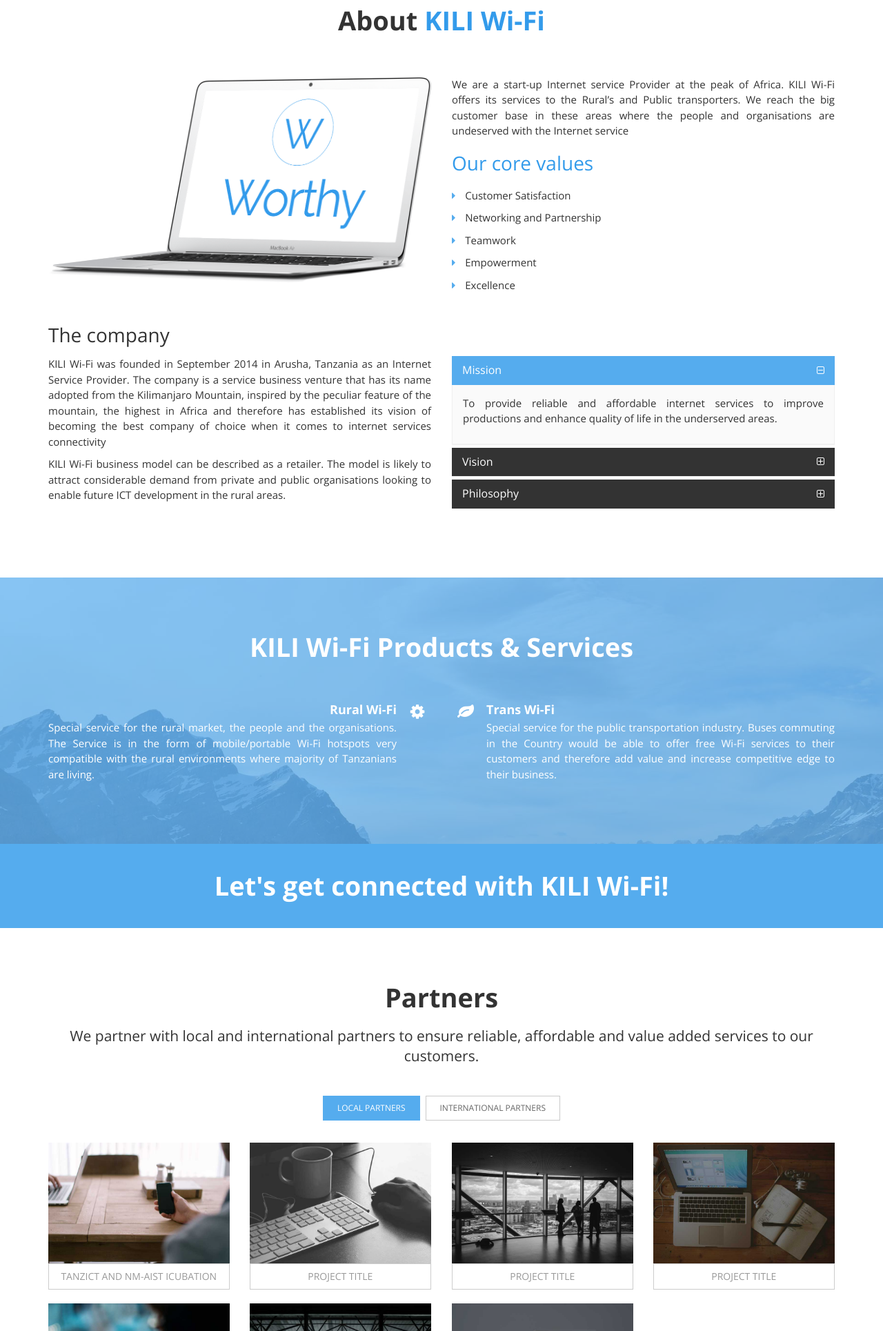
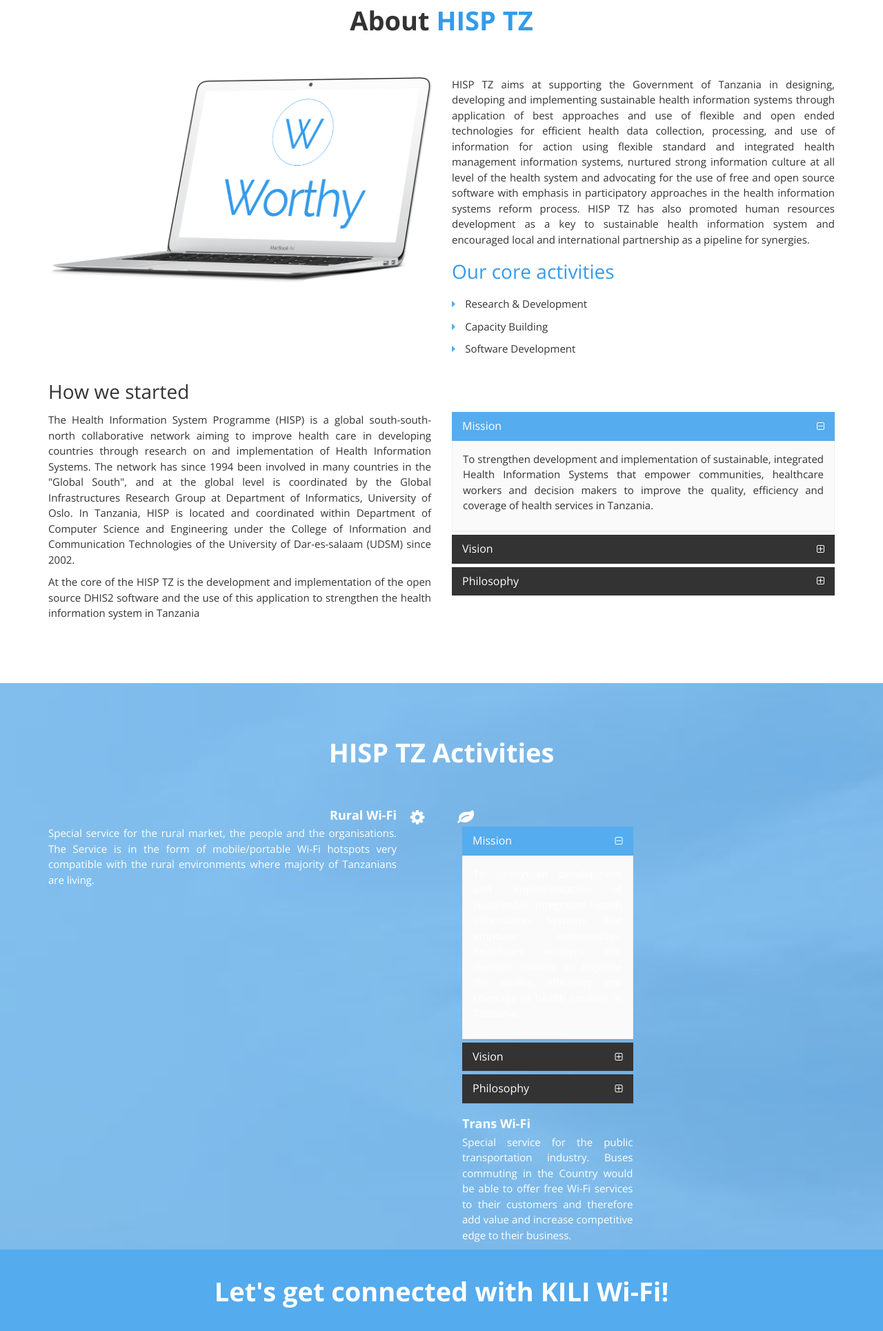
Before and after one commit to bentom/hisptz, a plain HTML site: page index.html in a window 1280 px wide. Shown: the part 871-2800 px from the top of the page at 69% size. Drawn offline with nearby package versions, Linux system fonts and the light colour scheme.

Commit message:
Updated home and about pages

```diff
--- a/index.html
+++ b/index.html
@@ -5,7 +5,7 @@
     <!--<![endif]-->
     <head>
         <meta charset="utf-8">
-		<title>KILI Wi-Fi | be connected everywhere!</title>
+        <title>HISP | Tanzania</title>
         <meta name="description" content="Worthy a Bootstrap-based, Responsive HTML5 Template">
         <meta name="author" content="htmlcoder.me">
 
@@ -58,8 +58,8 @@
 
                             <!-- name-and-slogan -->
                             <div class="site-name-and-slogan smooth-scroll">
-                                    <div class="site-name"><a href="#banner">KILI Wi-Fi</a></div>
-                                    <div class="site-slogan">Be connected everywhere!</div>
+                                <div class="site-name"><a href="#banner">HISP Tanzania</a></div>
+                                <div class="site-slogan">Health Information System Programme</div>
                             </div>
 
                         </div>
@@ -96,9 +96,10 @@
                                             <ul class="nav navbar-nav navbar-right">
                                                 <li class="active"><a href="#banner">home</a></li>
                                                 <li><a href="#about">about</a></li>
-                                                    <li><a href="#services">services</a></li>
+                                                <li><a href="#services">activities</a></li>
                                                 <li><a href="#portfolio">partners</a></li>
-                                                    <li><a href="#clients">testimonials</a></li>
+                                                <li><a href="#clients">team</a></li>
+                                                <li><a href="#portfolio">partners</a></li>
                                                 <li><a href="#contact">contact</a></li>
                                             </ul>
                                         </div>
@@ -127,7 +128,7 @@
                 <div class="container">
                     <div class="row">
                         <div class="col-md-8 col-md-offset-2 object-non-visible" data-animation-effect="fadeIn">
-                                <h1 class="text-center">We are <span>KILI Wi-Fi</span></h1>
+                            <h1 class="text-center">We are <span>HISP Tanzania</span></h1>
                             <p class="lead text-center">Fastest Internet wherever you are!<br>
                                 We are committed to provide you with Internet services of the highest quality at an affordable  price for everyone!</p>
                         </div>
@@ -143,7 +144,7 @@
             <div class="container">
                 <div class="row">
                     <div class="col-md-12">
-                            <h1 id="about" class="title text-center">About <span>KILI Wi-Fi</span></h1>
+                        <h1 id="about" class="title text-center">About <span>HISP TZ</span></h1>
                         <p class="lead text-center"></p>
                         <div class="space"></div>
                         <div class="row">
@@ -152,22 +153,25 @@
                                 <div class="space"></div>
                             </div>
                             <div class="col-md-6">
-                                    <p class="text-justify">We are a start-up Internet service Provider at the peak of Africa. KILI Wi-Fi offers its services to the Rural’s and Public transporters. We reach the big customer base in these areas where the people and organisations are undeserved with the Internet service</p>
-                                    <h2><span>Our core values </h2></span><ul class="list-unstyled">
-                                        <li><i class="fa fa-caret-right pr-10 text-colored"></i> Customer Satisfaction</li>
-                                        <li><i class="fa fa-caret-right pr-10 text-colored"></i> Networking and Partnership</li>
-                                        <li><i class="fa fa-caret-right pr-10 text-colored"></i> Teamwork</li>
-                                        <li><i class="fa fa-caret-right pr-10 text-colored"></i> Empowerment</li>
-                                        <li><i class="fa fa-caret-right pr-10 text-colored"></i> Excellence</li>
+                                <p class="text-justify">
+                                    HISP TZ aims at supporting the Government of Tanzania in designing, developing and implementing sustainable health information systems through application of best approaches and use of flexible and open ended technologies for efficient health data collection, processing, and use of information for action  using flexible standard and integrated health management information systems, nurtured strong information culture at all level of the health system and advocating for the use of free and open source software with emphasis in participatory approaches in the health information systems reform process. HISP TZ has also promoted human resources development as a key to sustainable health information system and encouraged local and international partnership as a pipeline for synergies.
+
+                                <h2><span>Our core activities </h2></span><ul class="list-unstyled">
+                                    <li><i class="fa fa-caret-right pr-10 text-colored"></i> Research & Development</li>
+                                    <li><i class="fa fa-caret-right pr-10 text-colored"></i> Capacity Building</li>
+                                    <li><i class="fa fa-caret-right pr-10 text-colored"></i> Software Development </li>
+
                                 </ul>
                             </div>
                         </div>
                         <!-- <div class="space"></div> -->
-                            <h2>The company</h2>
+                        <h2>How we started</h2>
                         <div class="row">
                             <div class="col-md-6">
-                                    <p class="text-justify">KILI Wi-Fi was founded in September 2014 in Arusha, Tanzania as an Internet Service Provider. The company is a service business venture that has its name adopted from the Kilimanjaro Mountain, inspired by the peculiar feature of the mountain, the highest in Africa and therefore has established its vision of becoming the best company of choice when it comes to internet services connectivity</p>
-                                    <p class="text-justify">KILI Wi-Fi business model can be described as a retailer. The model is likely to attract considerable demand from private and public organisations looking to enable future ICT development in the rural areas.</p>
+                                <p class="text-justify">The Health Information System Programme (HISP) is a global south-south-north collaborative network aiming to improve health care in developing countries through research on and implementation of Health Information Systems. The network has since 1994 been involved in many countries in the "Global South", and at the global level is coordinated by the Global Infrastructures Research Group at Department of Informatics, University of Oslo. In Tanzania, HISP is located and coordinated within Department of Computer Science and Engineering  under the College of Information and Communication Technologies of the University of Dar-es-salaam (UDSM) since 2002. </p>
+                                <p class="text-justify">At the core of the HISP TZ is the development and implementation of the open source DHIS2 software and the use of this application to strengthen the health information system in Tanzania
+
+                                </p>
                             </div>
                             <div class="col-md-6">
                                 <div class="panel-group" id="accordion" role="tablist" aria-multiselectable="true">
@@ -181,7 +185,7 @@
                                         </div>
                                         <div id="collapseOne" class="panel-collapse collapse in" role="tabpanel" aria-labelledby="headingOne">
                                             <div class="panel-body">
-                                                    <p class="text-justify">To provide reliable and affordable internet services to improve productions and enhance quality of life in the underserved areas.</p></div>
+                                                <p class="text-justify">To strengthen development and implementation of sustainable, integrated Health Information Systems that empower communities, healthcare workers and decision makers to improve the quality, efficiency and coverage of health services in Tanzania. </p></div>
                                         </div>
                                     </div>
                                     <div class="panel panel-default">
@@ -194,7 +198,7 @@
                                         </div>
                                         <div id="collapseTwo" class="panel-collapse collapse" role="tabpanel" aria-labelledby="headingTwo">
                                             <div class="panel-body">
-                                                    <p class="text-justify">To excel in internet services provision to the highest possible level of coverage in Tanzania underserved areas.</p></div>
+                                                <p class="text-justify">To adopt information for action and developmental approaches through capacity building and system development that empower communities, healthcare workers and decision makers to improve healthcare service delivery. </p></div>
                                         </div>
                                     </div>
                                     <div class="panel panel-default">
@@ -207,7 +211,7 @@
                                         </div>
                                         <div id="collapseThree" class="panel-collapse collapse" role="tabpanel" aria-labelledby="headingThree">
                                             <div class="panel-body">
-                                                    <p class="text-justify">To achieve continuous improvement in the quality of our services through commitment in teamwork, mutual respect and partnership with the government, NGOs and private sector in order to be able to provide internet services of the highest quality at a decent price for the benefit of the whole community, clients, owners and employees.</p></div>
+                                                <p class="text-justify">HISP Tanzania philosophy is that of collaborative development, implementation and empowering information for action. HISP Tanzania follows participatory action research philosophy, where the focus is to work closely with the health officers and managers to introduce change and support Health Information System (HIS) restructuring, through creating strong and significant linkages with educational and research institutions like universities, to ensure local sustainability through capacity building. In essence, HISP Tanzania can be envisioned to be built around three main pillars; Introducing Change on the Ground in HIS, Continuous Education, and Research</p></div>
                                         </div>
                                     </div>
                                 </div>
@@ -223,7 +227,7 @@
         <!-- ================ -->
         <div class="section translucent-bg bg-image-1 blue">
             <div class="container object-non-visible" data-animation-effect="fadeIn">
-                    <h1 id="services"  class="text-center title">KILI Wi-Fi Products & Services</h1>
+                <h1 id="services"  class="text-center title">HISP TZ Activities</h1>
                 <div class="space"></div>
                 <div class="row">
                     <div class="col-sm-6">
@@ -244,6 +248,49 @@
                             <div class="media-left">
                                 <i class="fa fa-leaf"></i>
                             </div>
+                            <div class="col-md-6">
+                                <div class="panel-group" id="accordion" role="tablist" aria-multiselectable="true">
+                                    <div class="panel panel-default">
+                                        <div class="panel-heading" role="tab" id="headingOne">
+                                            <h4 class="panel-title">
+                                                <a data-toggle="collapse" data-parent="#accordion" href="#collapseOne" aria-expanded="true" aria-controls="collapseOne">
+                                                    Mission
+                                                </a>
+                                            </h4>
+                                        </div>
+                                        <div id="collapseOne" class="panel-collapse collapse in" role="tabpanel" aria-labelledby="headingOne">
+                                            <div class="panel-body">
+                                                <p class="text-justify">To strengthen development and implementation of sustainable, integrated Health Information Systems that empower communities, healthcare workers and decision makers to improve the quality, efficiency and coverage of health services in Tanzania. </p></div>
+                                        </div>
+                                    </div>
+                                    <div class="panel panel-default">
+                                        <div class="panel-heading" role="tab" id="headingTwo">
+                                            <h4 class="panel-title">
+                                                <a class="collapsed" data-toggle="collapse" data-parent="#accordion" href="#collapseTwo" aria-expanded="false" aria-controls="collapseTwo">
+                                                    Vision
+                                                </a>
+                                            </h4>
+                                        </div>
+                                        <div id="collapseTwo" class="panel-collapse collapse" role="tabpanel" aria-labelledby="headingTwo">
+                                            <div class="panel-body">
+                                                <p class="text-justify">To adopt information for action and developmental approaches through capacity building and system development that empower communities, healthcare workers and decision makers to improve healthcare service delivery. </p></div>
+                                        </div>
+                                    </div>
+                                    <div class="panel panel-default">
+                                        <div class="panel-heading" role="tab" id="headingThree">
+                                            <h4 class="panel-title">
+                                                <a class="collapsed" data-toggle="collapse" data-parent="#accordion" href="#collapseThree" aria-expanded="false" aria-controls="collapseThree">
+                                                    Philosophy
+                                                </a>
+                                            </h4>
+                                        </div>
+                                        <div id="collapseThree" class="panel-collapse collapse" role="tabpanel" aria-labelledby="headingThree">
+                                            <div class="panel-body">
+                                                <p class="text-justify">HISP Tanzania philosophy is that of collaborative development, implementation and empowering information for action. HISP Tanzania follows participatory action research philosophy, where the focus is to work closely with the health officers and managers to introduce change and support Health Information System (HIS) restructuring, through creating strong and significant linkages with educational and research institutions like universities, to ensure local sustainability through capacity building. In essence, HISP Tanzania can be envisioned to be built around three main pillars; Introducing Change on the Ground in HIS, Continuous Education, and Research</p></div>
+                                        </div>
+                                    </div>
+                                </div>
+
                                 <div class="media-body">
                                     <h4 class="media-heading">Trans Wi-Fi</h4>
                                     <p class="text-justify">Special service for the public transportation industry. Buses commuting in the Country would be able to offer free Wi-Fi services to their customers and therefore add value and increase competitive edge to their business.</p>
@@ -768,7 +815,7 @@
                         <div class="container">
                             <div class="row">
                                 <div class="col-md-12">
-                                <p class="text-center">Copyright © 2015 KILI Wi-Fi <a target="_blank" href="#">Disclaimer</a>.</p>
+                                    <p class="text-center">Copyright © 2015 HISP Tanzania <a target="_blank" href="#">Disclaimer</a>.</p>
                                 </div>
                             </div>
                         </div>
--- a/nbproject/project.xml
+++ b/nbproject/project.xml
@@ -3,7 +3,7 @@
     <type>org.netbeans.modules.web.clientproject</type>
     <configuration>
         <data xmlns="http://www.netbeans.org/ns/clientside-project/1">
-            <name>Kili_Wi-fi</name>
+            <name>HISPTZ</name>
         </data>
     </configuration>
 </project>
```
Also changed, not shown: 1 other file. Lines whose indentation alone changed are shown as unchanged.
